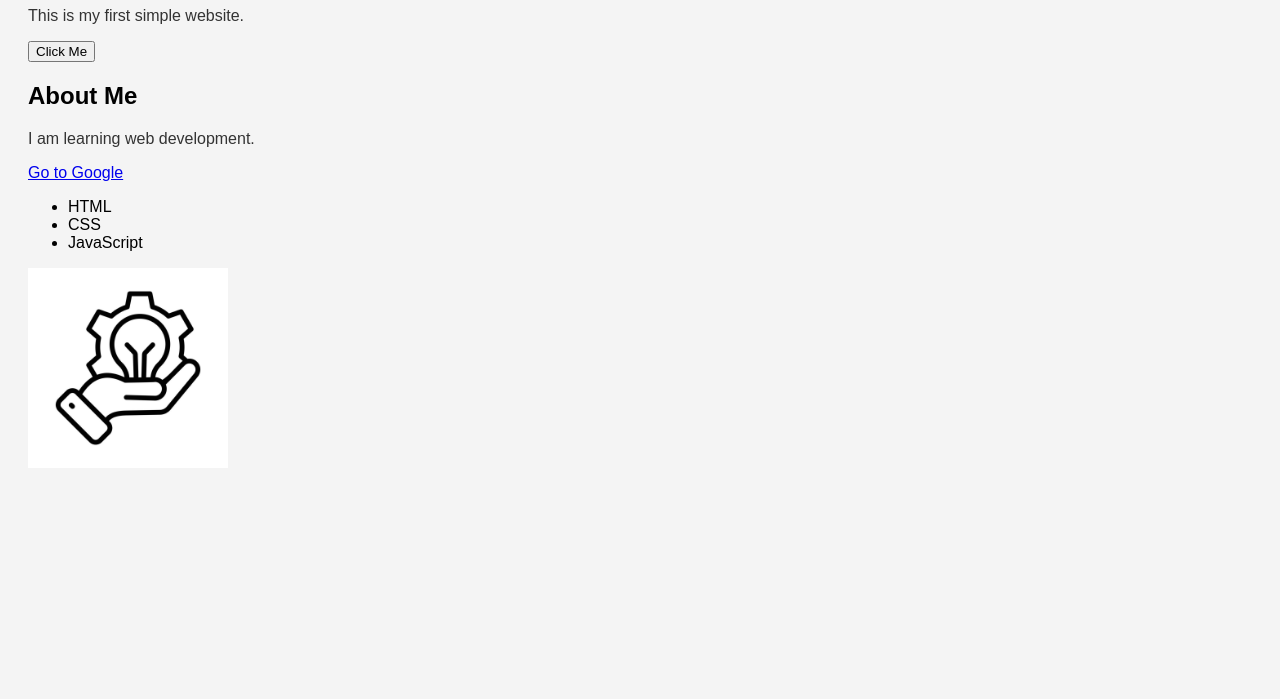
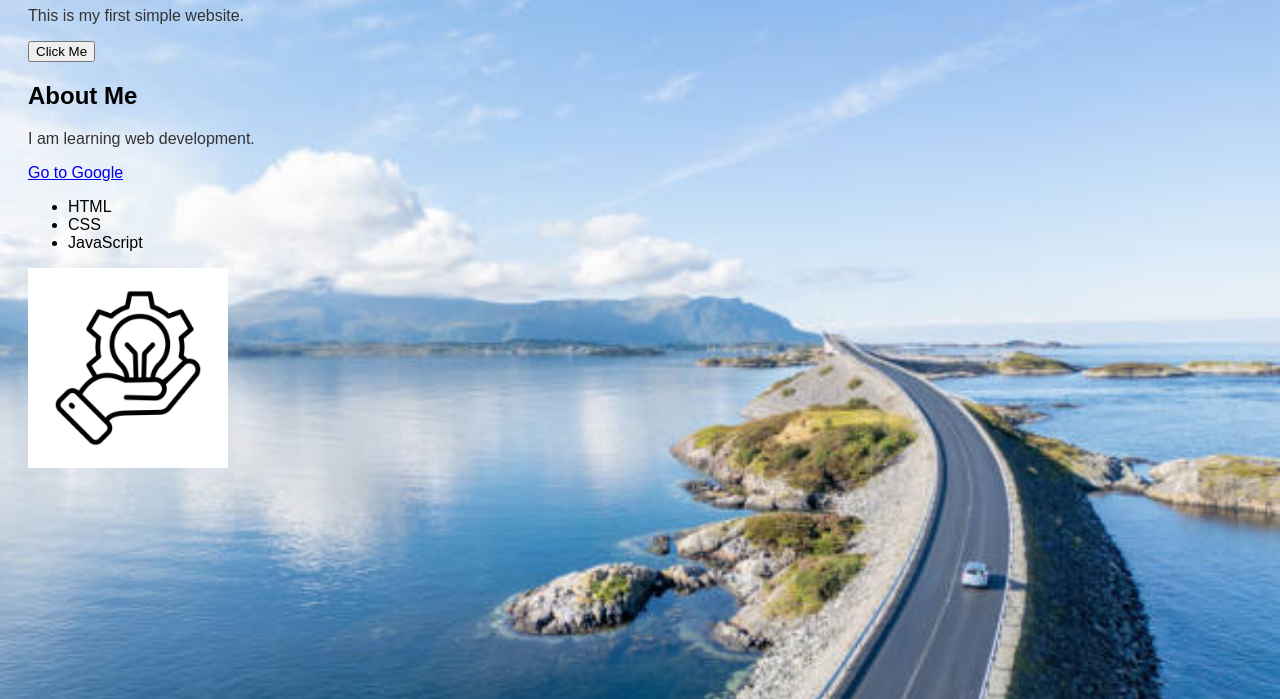
Before and after one commit to ShashwatGaur/my-website, a plain HTML site: page index.html in a window 1280 px wide. Shown: the part 101-800 px from the top of the page. Drawn offline with Linux system fonts and the light colour scheme.

Commit message:
update style.css

```diff
--- a/style.css
+++ b/style.css
@@ -2,6 +2,8 @@ body {
     font-family: Arial;
     background-color: #f4f4f4;
     padding: 20px;
+	background-image: url("images/background.jpg");
+    background-size: cover;
 }
 
 h1 {
```
